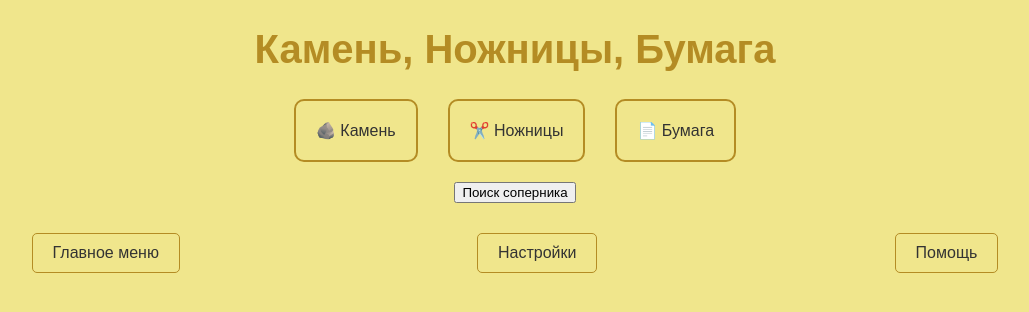
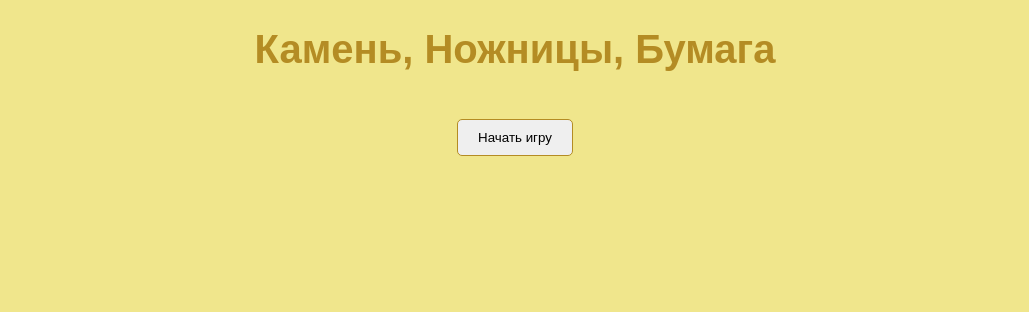
Before and after one commit to beka02221/miniapp-test, a plain HTML site: page index.html in a window 1280 px wide. Shown: the whole page, without its empty margins (125-1154 px from the left). Drawn offline with Linux system fonts and the light colour scheme.

Commit message:
Update index.html

```diff
--- a/index.html
+++ b/index.html
@@ -16,7 +16,7 @@
             color: #b48c24; /* Цвет заголовка */
         }
         .choices {
-            display: flex;
+            display: none; /* Скрыть карточки изначально */
             justify-content: center;
             margin: 20px 0;
         }
@@ -39,19 +39,15 @@
             color: gold;
             font-size: 1.5em;
         }
-        .menu {
-            display: flex;
-            justify-content: space-around;
-            margin-top: 30px;
-        }
-        .menu-item {
-            cursor: pointer;
+        .start {
+            margin: 20px;
             padding: 10px 20px;
             border: 1px solid #b48c24;
             border-radius: 5px;
+            cursor: pointer;
             transition: background-color 0.3s;
         }
-        .menu-item:hover {
+        .start:hover {
             background-color: #e8d06d; /* Цвет при наведении */
         }
     </style>
@@ -59,26 +55,28 @@
 <body>
 
     <h1>Камень, Ножницы, Бумага</h1>
-    <div class="choices">
+    <button class="start" onclick="startGame()">Начать игру</button>
+
+    <div class="choices" id="choices">
         <div class="choice" onclick="userChoice('rock')">🪨 Камень</div>
         <div class="choice" onclick="userChoice('scissors')">✂️ Ножницы</div>
         <div class="choice" onclick="userChoice('paper')">📄 Бумага</div>
     </div>
 
-    <button onclick="startGame()">Поиск соперника</button>
-
     <div class="result" id="result"></div>
     <div class="stars" id="stars"></div>
-
-    <div class="menu">
-        <div class="menu-item">Главное меню</div>
-        <div class="menu-item">Настройки</div>
-        <div class="menu-item">Помощь</div>
-    </div>
 
     <script>
         let userWins = 0;
         let rounds = 0;
+
+        function startGame() {
+            userWins = 0;
+            rounds = 0;
+            document.getElementById('result').innerText = '';
+            document.getElementById('stars').innerText = '';
+            document.getElementById('choices').style.display = 'flex'; // Показываем карточки
+        }
 
         function userChoice(choice) {
             if (rounds < 3) {
@@ -126,13 +124,6 @@
             }
             document.getElementById('result').innerText += `\n${finalText}`;
         }
-
-        function startGame() {
-            userWins = 0;
-            rounds = 0;
-            document.getElementById('result').innerText = '';
-            document.getElementById('stars').innerText = '';
-        }
     </script>
 
 </body>
```
